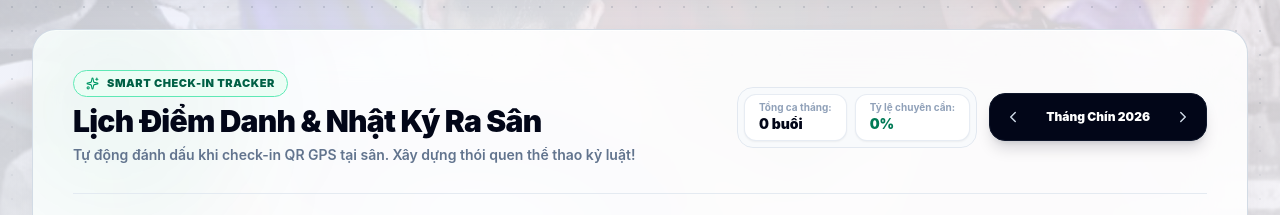
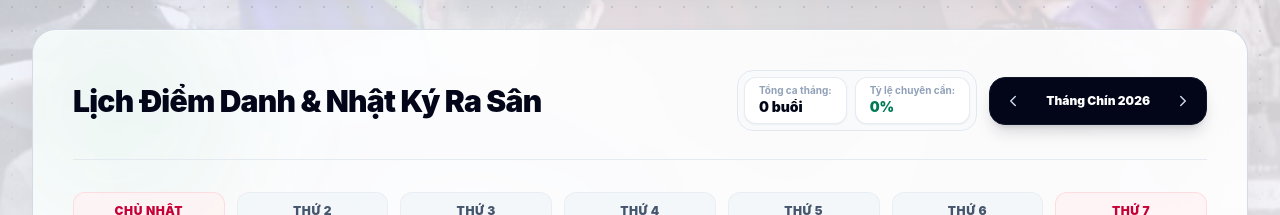
Before and after one commit to phamanhduc8577-hash/badminton-hub, a React (Vite) app in the folder frontend/: page /loyalty in a window 1280 px wide. Shown: the part 461-676 px from the top of the page. Built offline with nearby package versions, Linux system fonts and the light colour scheme; no server answers.

Commit message:
fix(ui): simplify loyalty calendar header keeping only title

```diff
--- a/frontend/src/views/LoyaltyView.tsx
+++ b/frontend/src/views/LoyaltyView.tsx
@@ -361,17 +361,10 @@ export const LoyaltyView: React.FC = () => {
 
         {/* Calendar Header Bar */}
         <div className="flex flex-col lg:flex-row lg:items-center justify-between gap-6 border-b border-slate-200/90 pb-7 relative z-10">
-          <div className="space-y-1.5">
-            <div className="inline-flex items-center gap-2 px-3 py-1 rounded-full bg-emerald-50 border border-emerald-300 text-emerald-800 text-[11px] font-black uppercase tracking-wider">
-              <Sparkles size={13} className="text-emerald-600" />
-              <span>Smart Check-in Tracker</span>
-            </div>
+          <div>
             <h2 className="text-2xl sm:text-3xl font-black text-slate-950 tracking-tight flex items-center gap-3">
               <span>Lịch Điểm Danh & Nhật Ký Ra Sân</span>
             </h2>
-            <p className="text-xs sm:text-sm text-slate-500 font-semibold">
-              Tự động đánh dấu khi check-in QR GPS tại sân. Xây dựng thói quen thể thao kỷ luật!
-            </p>
           </div>
 
           {/* Month Navigator & KPI Widgets */}
```
